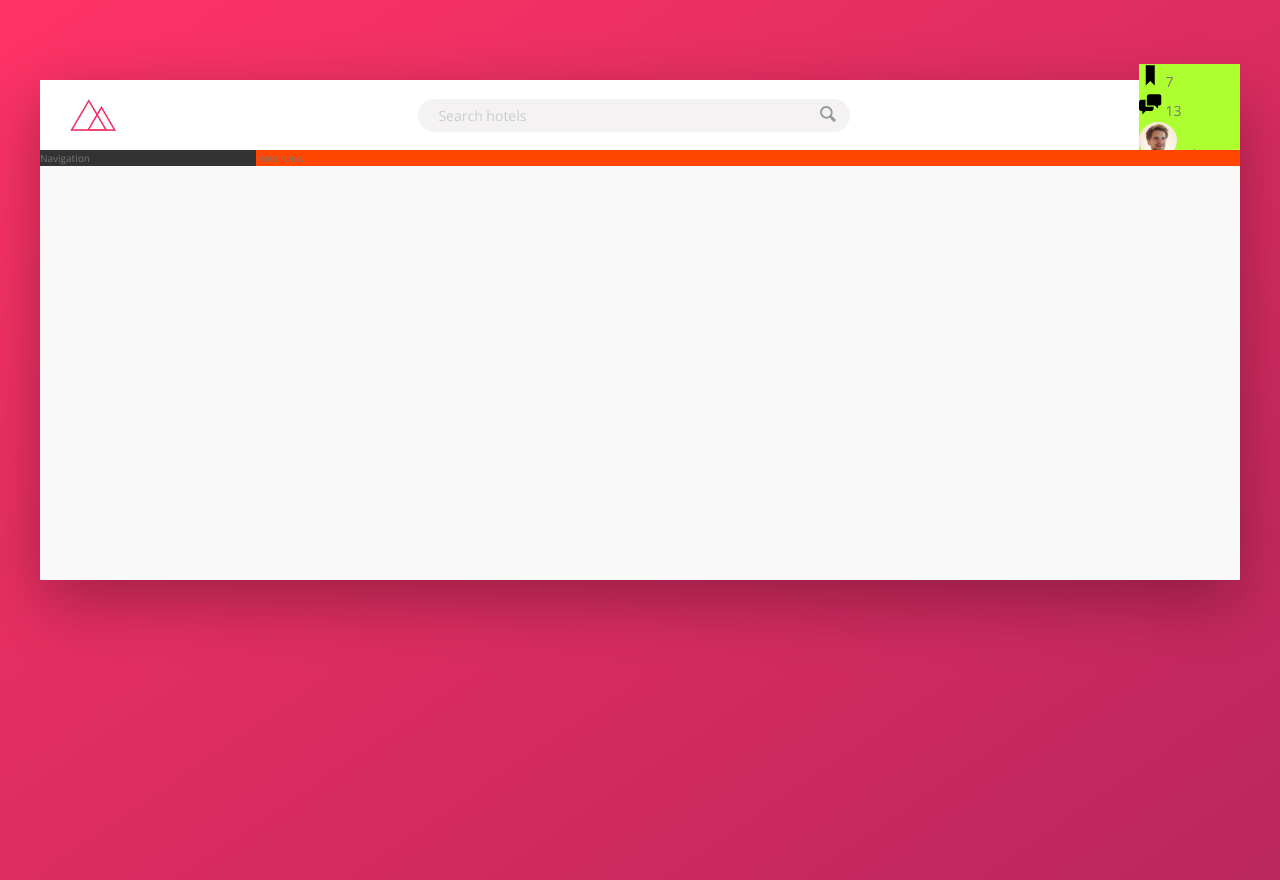
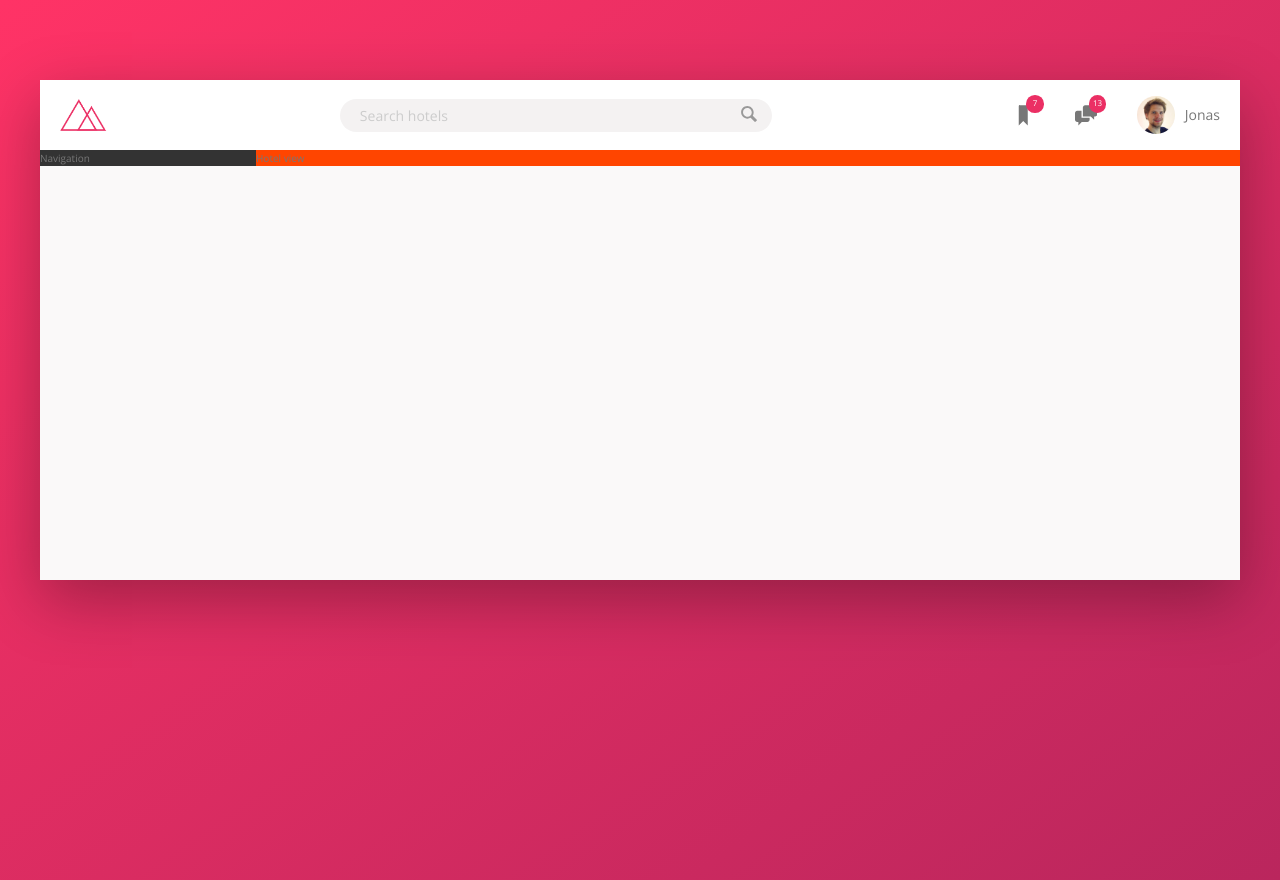
Before and after one commit to umbluu/trillo, a website: page index.html in a window 1280 px wide. Drawn offline with nearby package versions, Linux system fonts and the light colour scheme.

Commit message:
Finished header

```diff
--- a/index.html
+++ b/index.html
@@ -24,21 +24,21 @@
                 </form>
 
                 <nav class="user-nav">
-                    <div class="user-nav__icon_box">
+                    <div class="user-nav__icon-box">
                         <svg class="user-nav__icon">
                             <use xlink:href="img/sprite.svg#icon-bookmark"></use>
                         </svg>
-                        <span class="user-nav__modification">7</span>
+                        <span class="user-nav__notification">7</span>
                     </div>
-                    <div class="user-nav__icon_box">
+                    <div class="user-nav__icon-box">
                         <svg class="user-nav__icon">
                             <use xlink:href="img/sprite.svg#icon-chat"></use>
                         </svg>
-                        <span class="user-nav__modification">13</span>
+                        <span class="user-nav__notification">13</span>
                     </div>
                     <div class="user-nav__user">
                         <img src="img/user.jpg" alt="User Photo" class="user-nav__user-photo">
-                        <span class="user-nav__user-name">John Doe</span>
+                        <span class="user-nav__user-name">Jonas</span>
                     </div>
                 </nav>
             </header>
--- a/sass/_components.scss
+++ b/sass/_components.scss
@@ -3,7 +3,7 @@
 
 .logo {
     height: 3.25rem;
-    margin-left: 3rem;
+    margin-left: 2rem;
 }
 
 ///////////////////////////
@@ -72,30 +72,53 @@
 /// USER NAVIGATION
 
 .user-nav {
-    background-color: greenyellow;
+    align-self: stretch;
+    display: flex;
+    align-items: center;
+
+
+    & > * {
+        padding: 0 2rem;
+        cursor: pointer;
+        height: 100%;
+        display: flex;
+        align-items: center;
+    }
+
+    & > *:hover {
+        background-color: var(--color-grey-light-2);
+    }
+
     &__icon-box {
-
+        position: relative;
     }
 
     &__icon {
         height: 2.25rem;
         width: 2.25rem;
+        fill: var(--color-grey-dark-2);
+
     }
 
     &__notification {
+        font-size: .8rem;
+        height: 1.75rem;
+        width: 1.75rem;
+        border-radius: 50%;
+        background-color: var(--color-primary);
+        color: #fff;
+        position: absolute;
+        top: 1.5rem;
+        right: 1.1rem;
 
-    }
-
-    &__user {
-
+        display: flex;
+        justify-content: center;
+        align-items: center;
     }
 
     &__user-photo {
         height: 3.75rem;
         border-radius: 50%;
-    }
-
-    &__user-name {
-
+        margin-right: 1rem;
     }
 }
```
Also changed, not shown: css/style.css.
